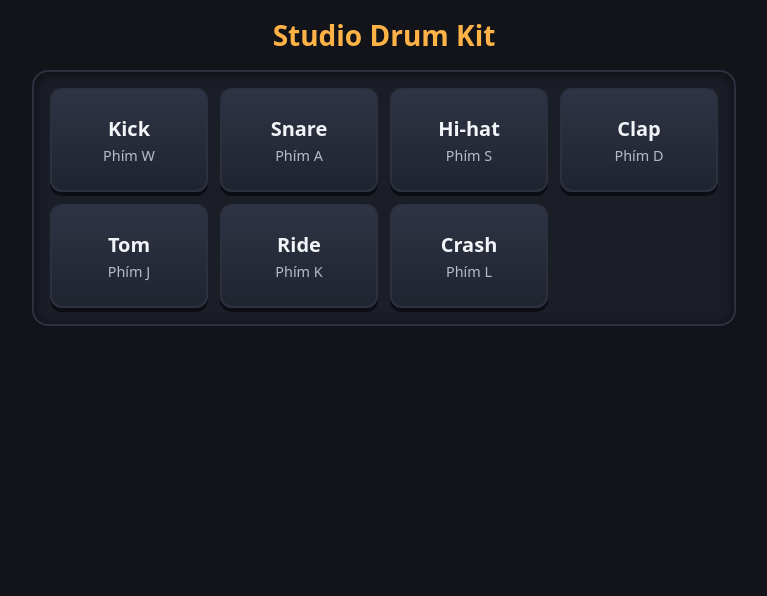
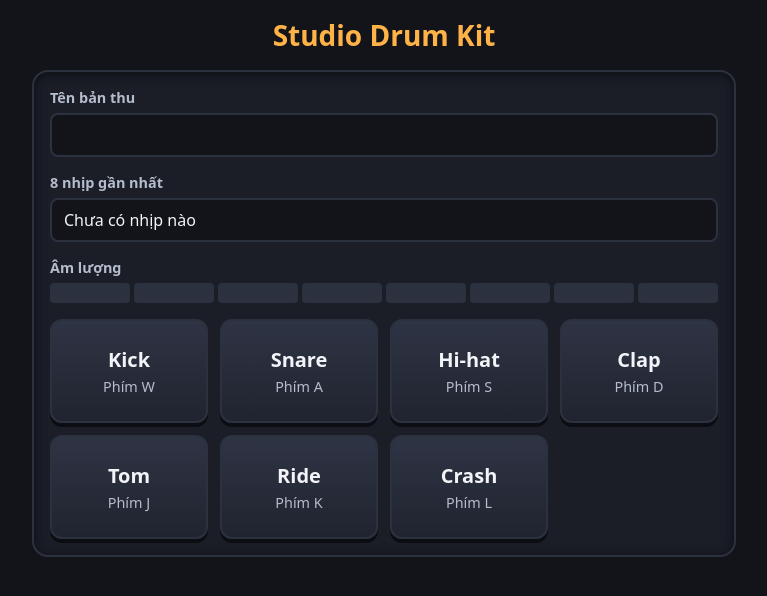
Before and after one commit to lqnanh/24521155_LeNguyenNgoc_Lab3, a React (Vite) app in the folder hw1/: page / in a window 1280 px wide. Shown: the top 596 px of the page, without its empty margins (256-1023 px from the left). Built offline with nearby package versions, Linux system fonts and the light colour scheme.

Commit message:
feat(hw1): add session name, hit log and level meter

```diff
--- a/hw1/src/DrumMachine/DrumMachine.jsx
+++ b/hw1/src/DrumMachine/DrumMachine.jsx
@@ -1,20 +1,42 @@
-import { useCallback, useEffect, useRef, useState } from 'react';
+import { useCallback, useEffect, useId, useRef, useState } from 'react';
 import { PADS } from './pads.js';
 import useDrumKeyboard from './useDrumKeyboard.js';
 import styles from './DrumMachine.module.css';
 
 // Thời gian pad sáng sau mỗi lần đánh (mili giây).
 const FLASH_MS = 150;
+// Số nhịp gần nhất được giữ trong lịch sử.
+const MAX_BEATS = 8;
+// Thanh âm lượng: 8 vạch, hạ 1 vạch mỗi DECAY_MS mili giây.
+const DECAY_MS = 70;
+const METER_SEGMENTS = Array.from({ length: 8 }, (_, i) => ({
+  id: `level-${i + 1}`,
+  level: i + 1,
+}));
+const METER_MAX = METER_SEGMENTS.length;
+
+// Bảng tra id pad -> pad, để lấy tên âm khi ghi lịch sử.
+const PADS_BY_ID = new Map(PADS.map((pad) => [pad.id, pad]));
 
 function DrumMachine() {
+  const nameId = useId();
+  const historyId = useId();
+
   // Map: id pad -> âm thanh gốc đã tải sẵn (chỉ dùng làm "khuôn" để sao chép).
   const audiosRef = useRef(null);
   // Các bản sao đang phát, để dừng hết khi component tắt.
   const activeRef = useRef(new Set());
   // Map: id pad -> bộ hẹn giờ đang chờ tắt đèn của pad đó.
   const timersRef = useRef(new Map());
+
   // Tập id các pad đang sáng.
   const [litPads, setLitPads] = useState(() => new Set());
+  // Tên bản thu người dùng gõ.
+  const [recordingName, setRecordingName] = useState('');
+  // Tên các nhịp gần nhất, tối đa MAX_BEATS.
+  const [beats, setBeats] = useState([]);
+  // Thanh âm lượng. "tick" tăng mỗi lần đánh để effect hạ dần luôn tính lại từ đầu.
+  const [meter, setMeter] = useState({ level: 0, tick: 0 });
 
   useEffect(() => {
     const audios = new Map(
@@ -40,6 +62,18 @@ function DrumMachine() {
     };
   }, []);
 
+  // Hạ thanh âm lượng từng vạch một. Mỗi lần meter đổi, hẹn giờ cũ bị hủy
+  // trong cleanup, nên khi component tắt cũng không còn timer nào sót lại.
+  useEffect(() => {
+    if (meter.level === 0) return undefined;
+
+    const timerId = setTimeout(() => {
+      setMeter((prev) => ({ ...prev, level: Math.max(0, prev.level - 1) }));
+    }, DECAY_MS);
+
+    return () => clearTimeout(timerId);
+  }, [meter]);
+
   // Làm sáng một pad trong FLASH_MS rồi tắt.
   const flashPad = useCallback((padId) => {
     const timers = timersRef.current;
@@ -64,9 +98,14 @@ function DrumMachine() {
   const playPad = useCallback(
     (padId) => {
       const source = audiosRef.current?.get(padId);
-      if (!source) return;
+      const pad = PADS_BY_ID.get(padId);
+      if (!source || !pad) return;
 
       flashPad(padId);
+      // Tạo mảng mới, chỉ giữ MAX_BEATS nhịp cuối.
+      setBeats((prev) => [...prev, pad.name].slice(-MAX_BEATS));
+      // Thanh âm lượng nhảy lên đỉnh.
+      setMeter((prev) => ({ level: METER_MAX, tick: prev.tick + 1 }));
 
       // Mỗi lần đánh phát một bản sao riêng, nên tiếng mới không cắt tiếng cũ.
       // File đã tải sẵn nên bản sao không phải tải lại.
@@ -87,6 +126,53 @@ function DrumMachine() {
 
   return (
     <section className={styles.machine} aria-label="Bàn trống">
+      <header className={styles.panel}>
+        <section className={styles.field}>
+          <label className={styles.label} htmlFor={nameId}>
+            Tên bản thu
+          </label>
+          <input
+            id={nameId}
+            className={styles.input}
+            type="text"
+            maxLength={40}
+            autoComplete="off"
+            value={recordingName}
+            onChange={(e) => setRecordingName(e.target.value)}
+          />
+        </section>
+
+        <section className={styles.field}>
+          <label className={styles.label} htmlFor={historyId}>
+            8 nhịp gần nhất
+          </label>
+          <output
+            id={historyId}
+            className={styles.history}
+            aria-live="polite"
+          >
+            {beats.length > 0 ? beats.join(' → ') : 'Chưa có nhịp nào'}
+          </output>
+        </section>
+
+        {/* Chỉ để nhìn: thông tin nhịp đã có trong <output> cho trình đọc màn hình. */}
+        <section className={styles.field} aria-hidden="true">
+          <span className={styles.label}>Âm lượng</span>
+          <ul className={styles.meter}>
+            {METER_SEGMENTS.map((segment) => (
+              <li
+                key={segment.id}
+                className={
+                  segment.level <= meter.level
+                    ? `${styles.segment} ${styles.segmentOn}`
+                    : styles.segment
+                }
+              />
+            ))}
+          </ul>
+        </section>
+      </header>
+
       <ul className={styles.grid}>
         {PADS.map((pad) => (
           <li key={pad.id} className={styles.cell}>
--- a/hw1/src/DrumMachine/DrumMachine.module.css
+++ b/hw1/src/DrumMachine/DrumMachine.module.css
@@ -4,10 +4,16 @@
   --color-pad-top: #2f3445;
   --color-pad-bottom: #20242f;
   --color-pad-hover: #3a4056;
+  --color-pad-lit: #5a4220;
+  --color-field-bg: #12141a;
   --color-text: #f2f4f8;
   --color-muted: #b4bccd;
   --color-accent: #ffb347;
   --color-shadow: rgba(0, 0, 0, 0.55);
+  --color-meter-off: #2c3140;
+  --color-meter-low: #4cd68a;
+  --color-meter-mid: #ffb347;
+  --color-meter-high: #ff6b5e;
 
   box-sizing: border-box;
   max-width: 44rem;
@@ -17,6 +23,85 @@
   border: 2px solid var(--color-panel-edge);
   border-radius: 1rem;
   box-shadow: inset 0 2px 12px var(--color-shadow);
+}
+
+.panel {
+  display: flex;
+  flex-direction: column;
+  gap: 1rem;
+  margin-bottom: 1rem;
+}
+
+.field {
+  display: flex;
+  flex-direction: column;
+  gap: 0.375rem;
+  min-width: 0;
+}
+
+.label {
+  font-size: 0.9rem;
+  font-weight: 600;
+  color: var(--color-muted);
+}
+
+.input {
+  box-sizing: border-box;
+  width: 100%;
+  min-height: 2.75rem;
+  padding: 0.5rem 0.75rem;
+  background: var(--color-field-bg);
+  color: var(--color-text);
+  border: 2px solid var(--color-panel-edge);
+  border-radius: 0.5rem;
+  font: inherit;
+  font-size: 1rem;
+}
+
+.input:focus-visible {
+  outline: 3px solid var(--color-accent);
+  outline-offset: 2px;
+}
+
+.history {
+  box-sizing: border-box;
+  display: block;
+  min-height: 2.75rem;
+  padding: 0.5rem 0.75rem;
+  background: var(--color-field-bg);
+  color: var(--color-text);
+  border: 2px solid var(--color-panel-edge);
+  border-radius: 0.5rem;
+  line-height: 1.5;
+  overflow-wrap: anywhere;
+}
+
+.meter {
+  display: flex;
+  gap: 0.25rem;
+  margin: 0;
+  padding: 0;
+  list-style: none;
+}
+
+.segment {
+  flex: 1;
+  min-width: 0;
+  height: 1.25rem;
+  background: var(--color-meter-off);
+  border-radius: 0.25rem;
+}
+
+.segmentOn {
+  background: var(--color-meter-low);
+}
+
+.segmentOn:nth-child(n + 5) {
+  background: var(--color-meter-mid);
+}
+
+.segmentOn:nth-child(n + 7) {
+  background: var(--color-meter-high);
 }
 
 .grid {
@@ -42,9 +127,11 @@
   width: 100%;
   min-height: 6.5rem;
   padding: 0.75rem;
-  background: linear-gradient(180deg,
-      var(--color-pad-top),
-      var(--color-pad-bottom));
+  background: linear-gradient(
+    180deg,
+    var(--color-pad-top),
+    var(--color-pad-bottom)
+  );
   color: var(--color-text);
   border: 2px solid var(--color-panel-edge);
   border-radius: 0.75rem;
```
